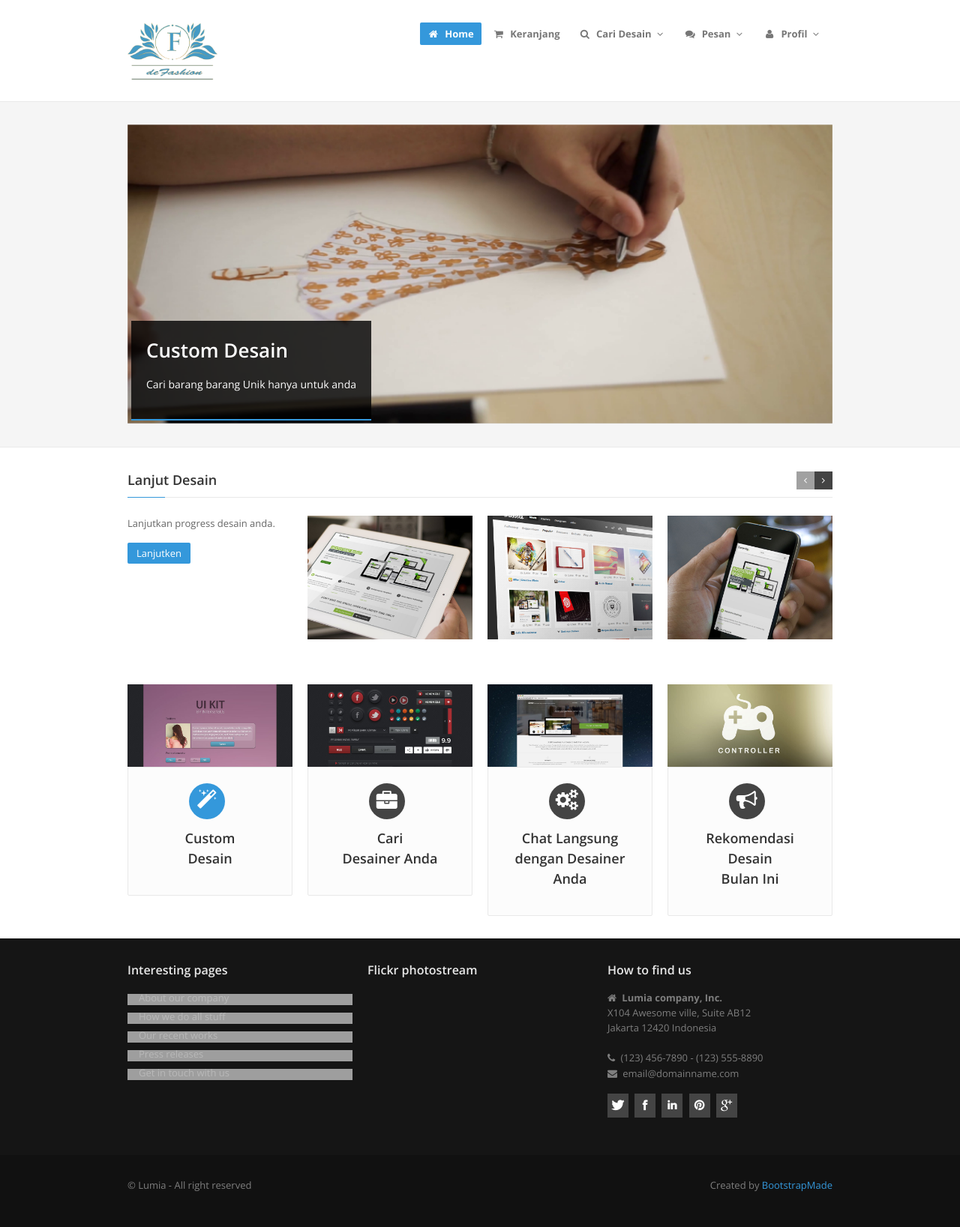
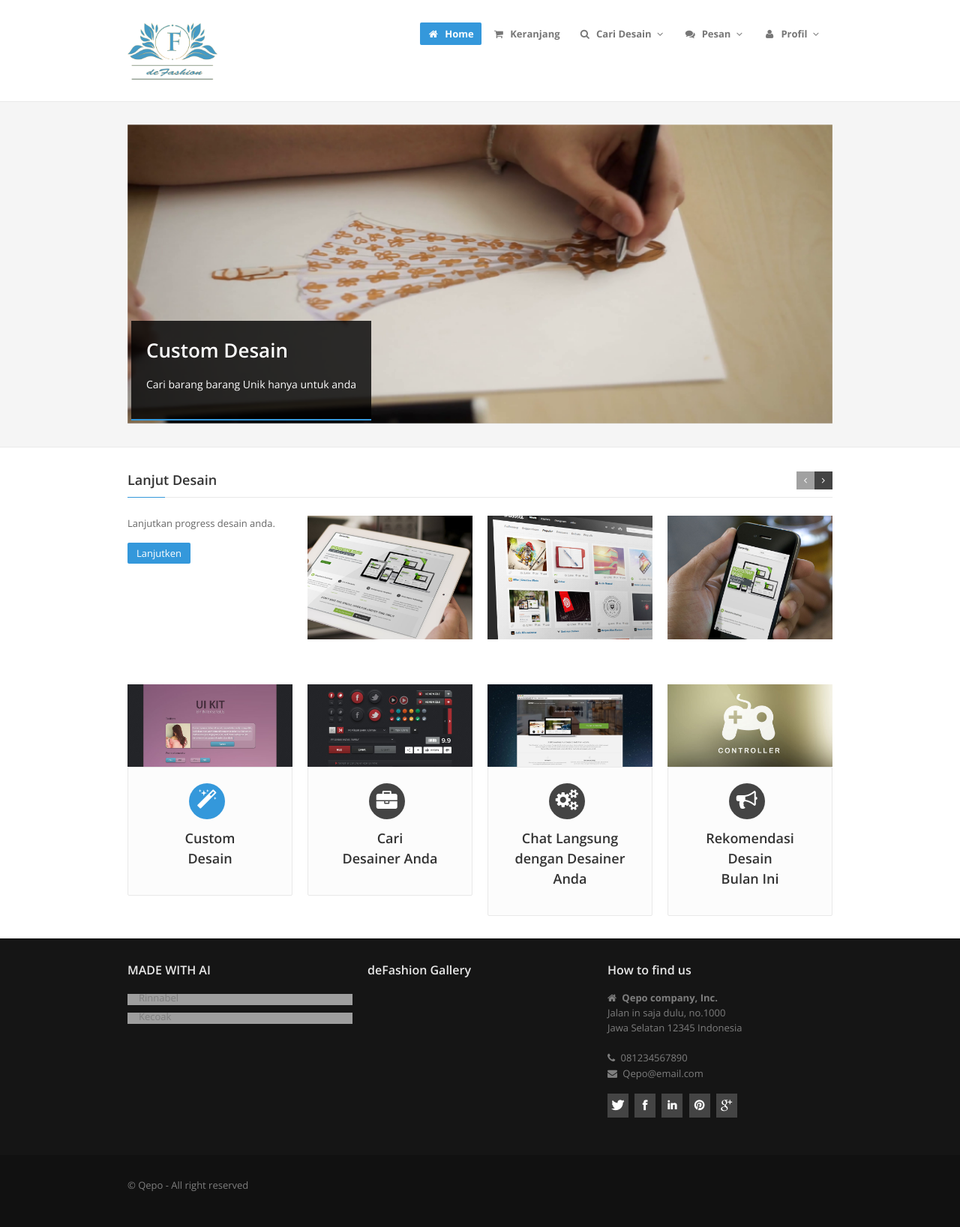
Before and after one commit to 2019Ganjil-PemrogramanBerbasisWeb/tugas2-web-qepo, a PHP site: page /homepage.php in a window 1280 px wide. Shown: the whole page at 75% size. Run offline with PHP 8.4, Linux system fonts and the light colour scheme; a user stored in the database is signed in; some web fonts are replaced; grey boxes are pictures that could not be loaded.

Commit message:
Add files via upload

```diff
--- a/homepage.php
+++ b/homepage.php
@@ -308,19 +308,16 @@ include "rahasia.php";
         <div class="row">
           <div class="span4">
             <div class="widget">
-              <h5>Interesting pages</h5>
+              <h5>MADE WITH AI </h5>
               <ul class="regular">
-                <li><a href="#">About our company</a></li>
-                <li><a href="#">How we do all stuff</a></li>
-                <li><a href="#">Our recent works</a></li>
-                <li><a href="#">Press releases</a></li>
-                <li><a href="#">Get in touch with us</a></li>
+                <li>Rinnabel</li>
+                <li>Kecoak</li>
               </ul>
             </div>
           </div>
           <div class="span4">
             <div class="widget">
-              <h5>Flickr photostream</h5>
+              <h5>deFashion Gallery</h5>
               <div class="flickr-badge">
                 <script type="text/javascript" src="http://www.flickr.com/badge_code_v2.gne?count=9&amp;display=random&amp;size=s&amp;layout=x&amp;source=user&amp;user=34178660@N03"></script>
 
@@ -332,13 +329,13 @@ include "rahasia.php";
             <div class="widget">
               <h5>How to find us</h5>
               <address>
-								<i class="icon-home"></i> <strong>Lumia company, Inc.</strong><br>
-								X104 Awesome ville, Suite AB12<br>
-								Jakarta 12420 Indonesia
+								<i class="icon-home"></i> <strong>Qepo company, Inc.</strong><br>
+								Jalan in saja dulu, no.1000<br>
+								Jawa Selatan 12345 Indonesia
 								</address>
               <p>
-                <i class="icon-phone"></i> (123) 456-7890 - (123) 555-8890<br>
-                <i class="icon-envelope-alt"></i> email@domainname.com
+                <i class="icon-phone"></i> 081234567890<br>
+                <i class="icon-envelope-alt"></i> Qepo@email.com
               </p>
             </div>
             <div class="widget">
@@ -358,19 +355,12 @@ include "rahasia.php";
           <div class="row">
             <div class="span6">
               <p>
-                &copy; Lumia - All right reserved
+                &copy; Qepo - All right reserved
               </p>
             </div>
             <div class="span6">
               <div class="pull-right">
                 <div class="credits">
-                  <!--
-                    All the links in the footer should remain intact.
-                    You can delete the links only if you purchased the pro version.
-                    Licensing information: https://bootstrapmade.com/license/
-                    Purchase the pro version with working PHP/AJAX contact form: https://bootstrapmade.com/buy/?theme=Lumia
-                  -->
-                  Created by <a href="https://bootstrapmade.com/">BootstrapMade</a>
                 </div>
               </div>
             </div>
```
